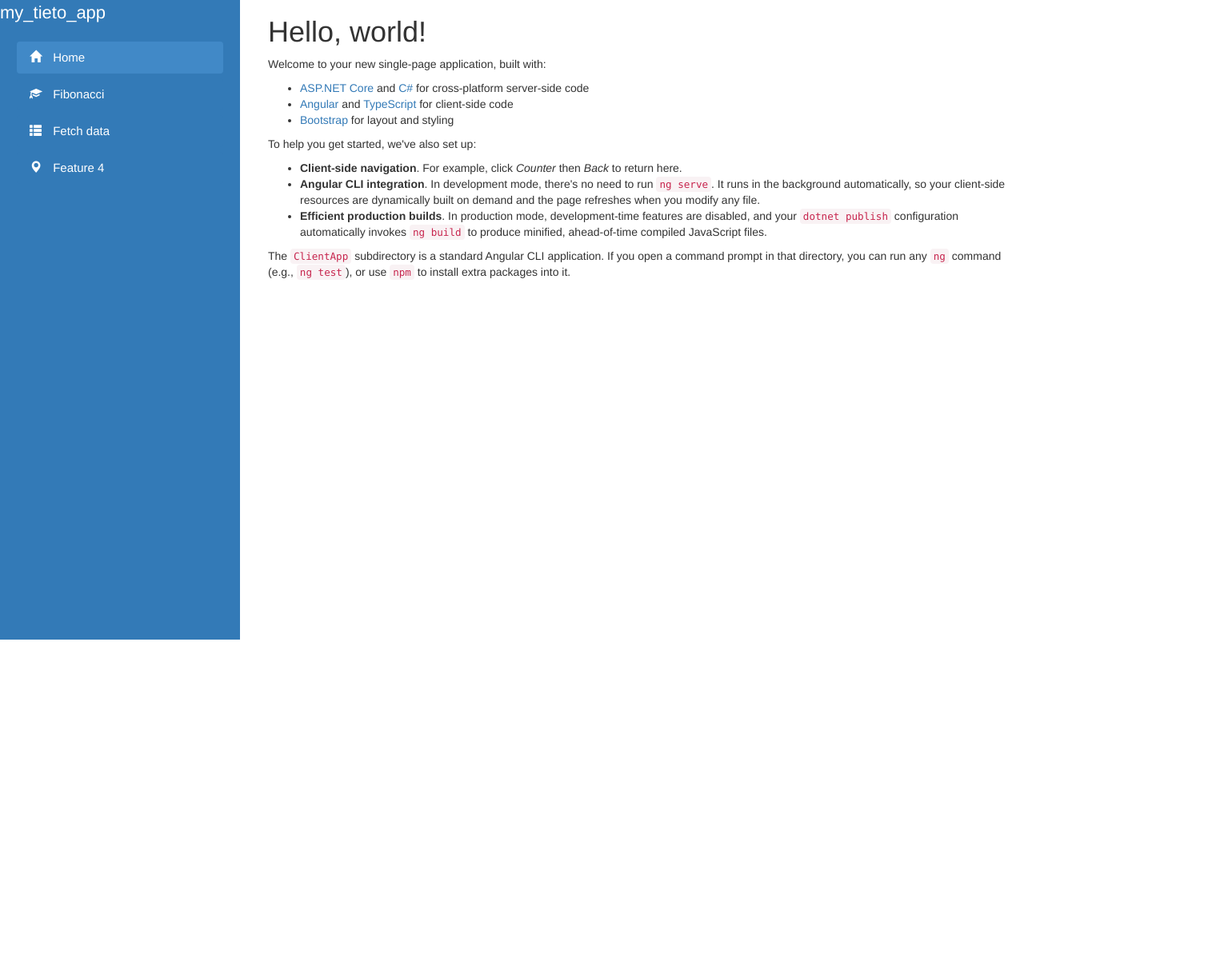
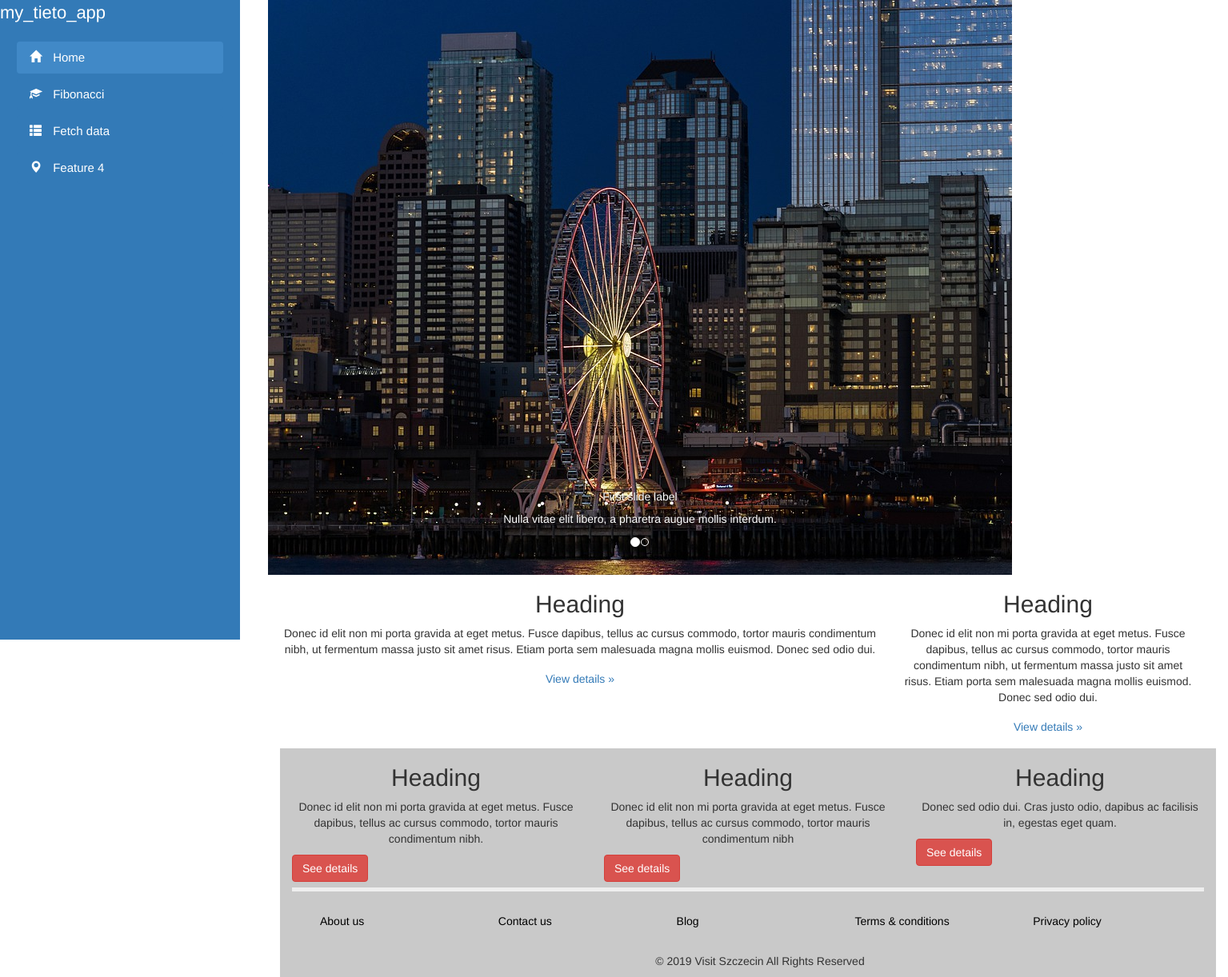
Before and after one commit to wolejnik/Academy-Tieto-2019, an Angular app in the folder tieto-app/ClientApp/: page / in a window 1280 px wide. Shown: the whole page at 80% size, 1535 px wide, since content can reach past the window. Before the commit the page ends 800 px from the top, so only its background shows below. Built offline with nearby package versions, Linux system fonts and the light colour scheme.

Commit message:
Creating homepage - ( not finished)

```diff
--- /dev/null
+++ b/tieto-app/ClientApp/src/app/home/home.component.css
@@ -0,0 +1,32 @@
+body {
+  font-size: 18px;
+  font-family: Arial, Helvetica, sans-serif;
+}
+
+#linkList {
+  list-style-type: none;
+  column-count: 5;
+  padding: 20px;
+}
+
+hr {
+  display: block;
+  margin-top: 0.5em;
+  margin-bottom: 0.5em;
+  margin-left: auto;
+  margin-right: auto;
+  border-width: 5px;
+}
+
+li a {
+  text-decoration: none;
+  color: black;
+}
+
+p, h2 {
+  text-align: center;
+}
+
+.listheader {
+  background: rgb(201, 201, 201)
+}
--- a/tieto-app/ClientApp/src/app/home/home.component.html
+++ b/tieto-app/ClientApp/src/app/home/home.component.html
@@ -1,14 +1,81 @@
-<h1>Hello, world!</h1>
-<p>Welcome to your new single-page application, built with:</p>
-<ul>
-  <li><a href='https://get.asp.net/'>ASP.NET Core</a> and <a href='https://msdn.microsoft.com/en-us/library/67ef8sbd.aspx'>C#</a> for cross-platform server-side code</li>
-  <li><a href='https://angular.io/'>Angular</a> and <a href='http://www.typescriptlang.org/'>TypeScript</a> for client-side code</li>
-  <li><a href='http://getbootstrap.com/'>Bootstrap</a> for layout and styling</li>
-</ul>
-<p>To help you get started, we've also set up:</p>
-<ul>
-  <li><strong>Client-side navigation</strong>. For example, click <em>Counter</em> then <em>Back</em> to return here.</li>
-  <li><strong>Angular CLI integration</strong>. In development mode, there's no need to run <code>ng serve</code>. It runs in the background automatically, so your client-side resources are dynamically built on demand and the page refreshes when you modify any file.</li>
-  <li><strong>Efficient production builds</strong>. In production mode, development-time features are disabled, and your <code>dotnet publish</code> configuration automatically invokes <code>ng build</code> to produce minified, ahead-of-time compiled JavaScript files.</li>
-</ul>
-<p>The <code>ClientApp</code> subdirectory is a standard Angular CLI application. If you open a command prompt in that directory, you can run any <code>ng</code> command (e.g., <code>ng test</code>), or use <code>npm</code> to install extra packages into it.</p>
+<div class="bd-example">
+  <div id="carouselExampleCaptions" class="carousel slide" data-ride="carousel">
+    <ol class="carousel-indicators">
+      <li data-target="#carouselExampleCaptions" data-slide-to="0" class="active"></li>
+      <li data-target="#carouselExampleCaptions" data-slide-to="1"></li>
+    </ol>
+    <div class="carousel-inner">
+      <div class="carousel-item active">
+        <img src="../../assets/cityscape-4292702_1280.jpg" class="d-block w-100" alt="...">
+        <div class="carousel-caption d-none d-md-block">
+          <h5>First slide label</h5>
+          <p>Nulla vitae elit libero, a pharetra augue mollis interdum.</p>
+        </div>
+      </div>
+    </div>
+    <a class="carousel-control-prev" href="#carouselExampleCaptions" role="button" data-slide="prev">
+      <span class="carousel-control-prev-icon" aria-hidden="true"></span>
+      <span class="sr-only">Previous</span>
+    </a>
+    <a class="carousel-control-next" href="#carouselExampleCaptions" role="button" data-slide="next">
+      <span class="carousel-control-next-icon" aria-hidden="true"></span>
+      <span class="sr-only">Next</span>
+    </a>
+  </div>
+</div>
+
+<div class="container">
+  <!-- Example row of columns -->
+  <div class="row">
+    <div class="col-md-8">
+      <h2>Heading</h2>
+      <p>Donec id elit non mi porta gravida at eget metus. Fusce dapibus, tellus ac cursus commodo, tortor mauris condimentum nibh, ut fermentum massa justo sit amet risus. Etiam porta sem malesuada magna mollis euismod. Donec sed odio dui. </p>
+      <p><a class="btn btn-secondary" href="#" role="button">View details &raquo;</a></p>
+    </div>
+    <div class="col-md-4">
+      <h2>Heading</h2>
+      <p>Donec id elit non mi porta gravida at eget metus. Fusce dapibus, tellus ac cursus commodo, tortor mauris condimentum nibh, ut fermentum massa justo sit amet risus. Etiam porta sem malesuada magna mollis euismod. Donec sed odio dui. </p>
+      <p><a class="btn btn-secondary" href="#" role="button">View details &raquo;</a></p>
+   </div>
+  </div>
+
+<div class="container listheader">
+  <!-- Example row of columns -->
+  <div class="row">
+    <div class="col-md-4">
+      <h2>Heading</h2>
+      <p>Donec id elit non mi porta gravida at eget metus. Fusce dapibus, tellus ac cursus commodo, tortor mauris condimentum nibh.</p>
+      <button type="button" class="btn btn-danger">See details</button>
+    </div>
+    <div class="col-md-4">
+      <h2>Heading</h2>
+      <p>Donec id elit non mi porta gravida at eget metus. Fusce dapibus, tellus ac cursus commodo, tortor mauris condimentum nibh</p>
+      <button type="button" class="btn btn-danger">See details</button>
+   </div>
+    <div class="col-md-4 btnClick">
+      <h2 class>Heading</h2>
+      <p>Donec sed odio dui. Cras justo odio, dapibus ac facilisis in, egestas eget quam.</p>
+      <button type="button" class="btn btn-danger">See details</button>
+    </div>
+  </div>
+
+
+  <hr>
+
+  <footer class="footer">
+    <div class="container">
+        <ul id="linkList">
+            <li><a href="footer.html">About us</a>
+            </li>
+            <li><a href="footer.html">Contact us</a>
+            </li>
+            <li><a href="footer.html">Blog</a>
+            </li>
+            <li><a href="footer.html">Terms & conditions</a>
+            </li>
+            <li><a href="footer.html">Privacy policy</a>
+            </li>
+          </ul>
+          <p style="text-align: center;">© 2019 Visit Szczecin All Rights Reserved</p>
+    </div>
+  </footer>
--- a/tieto-app/ClientApp/src/app/home/home.component.ts
+++ b/tieto-app/ClientApp/src/app/home/home.component.ts
@@ -3,6 +3,7 @@ import { Component } from '@angular/core';
 @Component({
   selector: 'app-home',
   templateUrl: './home.component.html',
+  styleUrls: ['./home.component.css']
 })
 export class HomeComponent {
 }
```
Also changed, not shown: tieto-app/ClientApp/src/assets/cityscape-4292702_1280.jpg (added).
